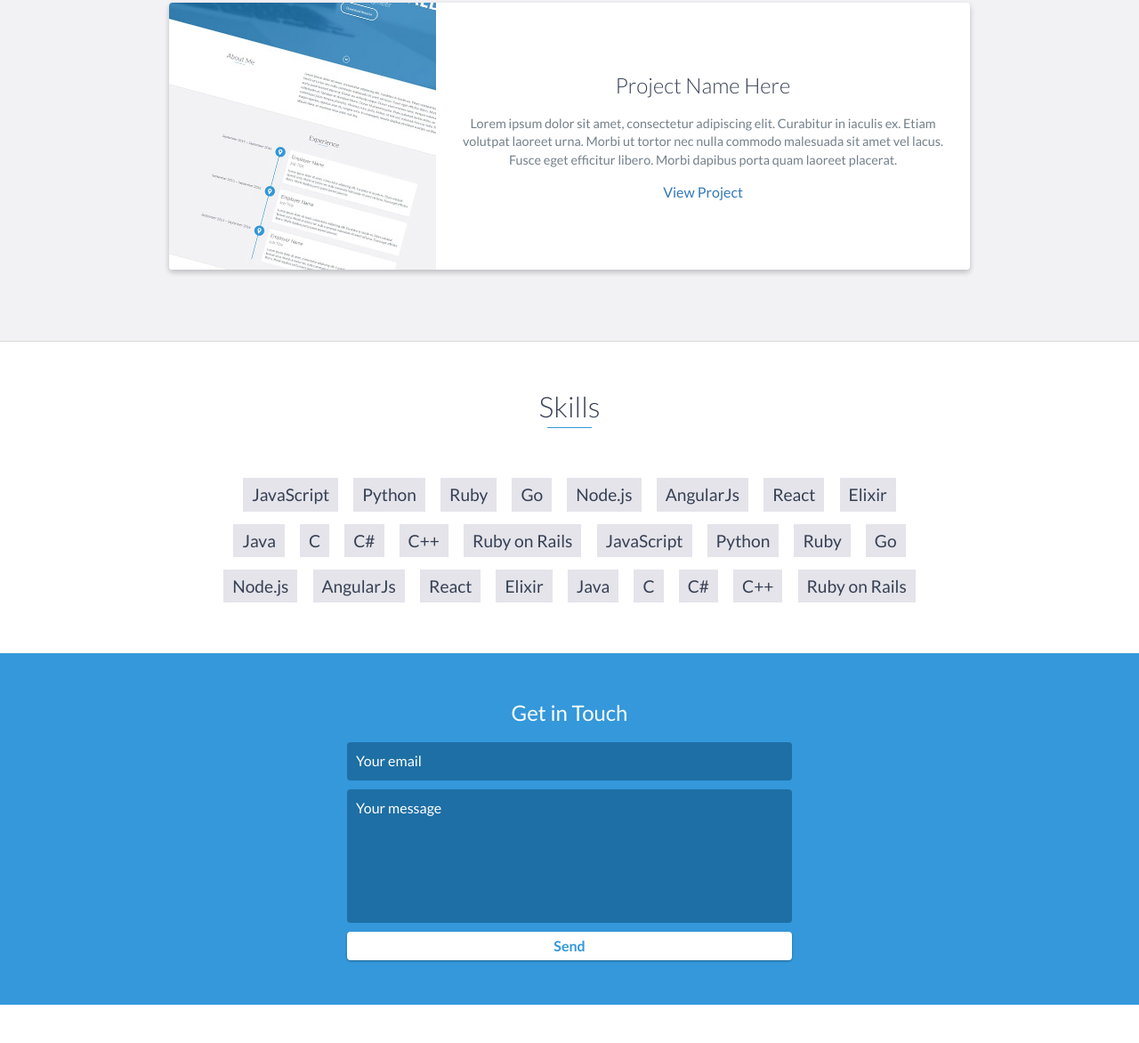
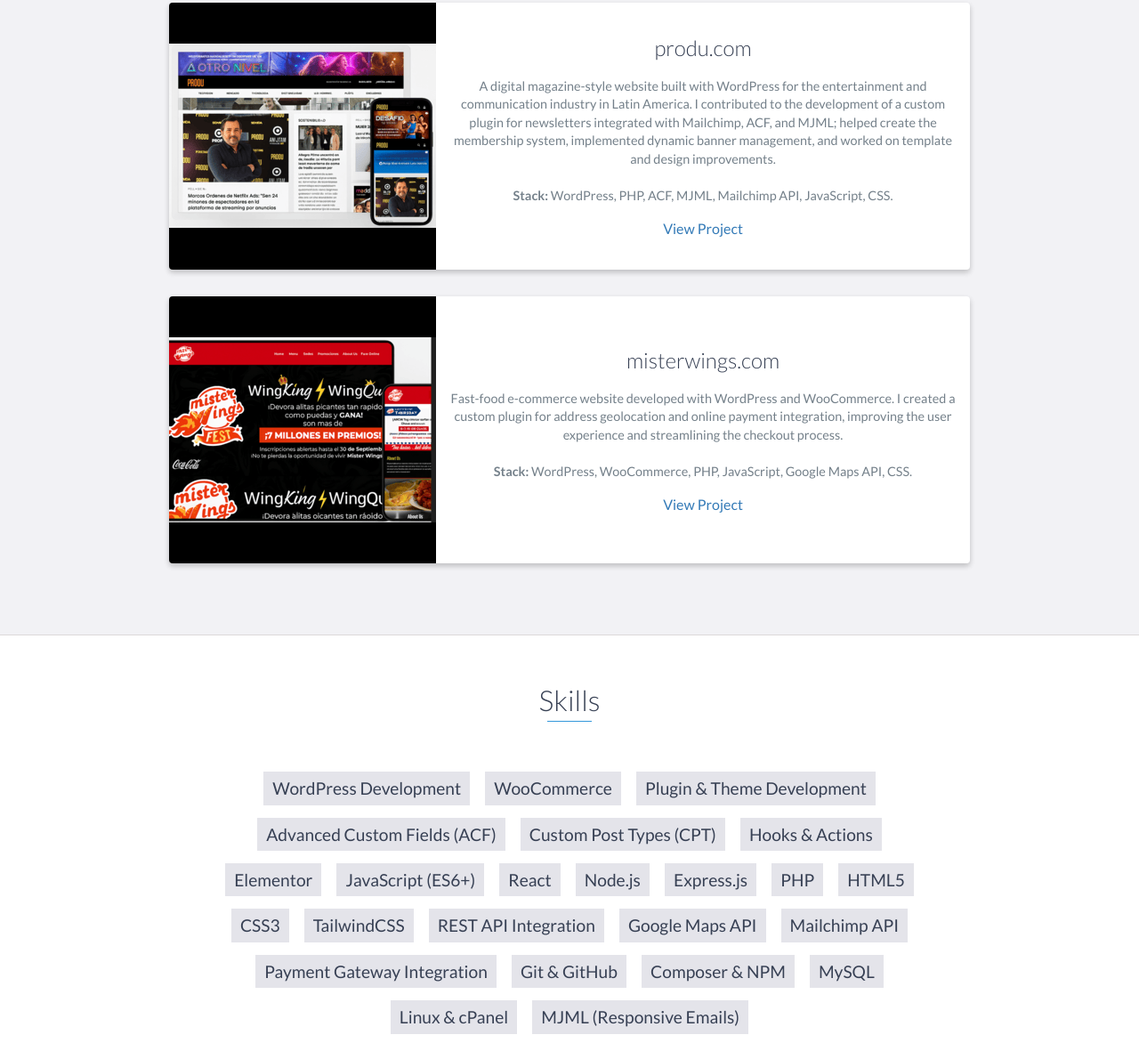
Before and after one commit to cristian-collazos/devportfolio, a website: page index.html in a window 1280 px wide. Shown: the part 5493-6665 px from the top of the page at 89% size. Drawn offline with nearby package versions, Linux system fonts and the light colour scheme.

Commit message:
Correcciones

```diff
--- a/index.html
+++ b/index.html
@@ -214,13 +214,16 @@
         <div class="row">
             <div class="project shadow-large">
                 <div class="project-image">
-                        <img src="images/project.jpg" />
+                    <img src="images/netexpertos.png" />
                 </div>
                 <!-- End .project-image -->
                 <div class="project-info">
-                        <h3>Project Name Here</h3>
+                    <h3>accesorioscomputacion.cl</h3>
                     <p>
-                            Lorem ipsum dolor sit amet, consectetur adipiscing elit. Curabitur in iaculis ex. Etiam volutpat laoreet urna. Morbi ut tortor nec nulla commodo malesuada sit amet vel lacus. Fusce eget efficitur libero. Morbi dapibus porta quam laoreet placerat.
+                        I handled the full implementation of the website using WooCommerce, the Woodmart theme, and Elementor.
+                        I developed custom plugins for payment and shipping methods, integrated the WooCommerce API for POS connections,
+                        and created plugins for electronic invoicing, Bluexpress, and MercadoPago.
+                        Additionally, I worked on improving the site's security and caching using Cloudflare and LiteSpeed.
                     </p>
                     <a href="#">View Project</a>
                 </div>
@@ -230,13 +233,37 @@
 
             <div class="project shadow-large">
                 <div class="project-image">
-                        <img src="images/project.jpg" />
+                    <img src="images/produ.png"/>
                 </div>
                 <!-- End .project-image -->
                 <div class="project-info">
-                        <h3>Project Name Here</h3>
+                    <h3>produ.com</h3>
                     <p>
-                            Lorem ipsum dolor sit amet, consectetur adipiscing elit. Curabitur in iaculis ex. Etiam volutpat laoreet urna. Morbi ut tortor nec nulla commodo malesuada sit amet vel lacus. Fusce eget efficitur libero. Morbi dapibus porta quam laoreet placerat.
+                        A digital magazine-style website built with WordPress for the entertainment and communication industry in Latin America.
+                        I contributed to the development of a custom plugin for newsletters integrated with Mailchimp, ACF, and MJML;
+                        helped create the membership system, implemented dynamic banner management, and worked on template and design improvements.
+                        <br><br>
+                        <strong>Stack:</strong> WordPress, PHP, ACF, MJML, Mailchimp API, JavaScript, CSS.
+                    </p>
+                    <a href="#">View Project</a>
+                </div>
+                <!-- End .project-info -->
+            </div>
+            <!-- End .project -->
+
+            <div class="project shadow-large">
+                <div class="project-image">
+                    <img src="images/misterwings.png"/>
+                </div>
+                <!-- End .project-image -->
+                <div class="project-info">
+                    <h3>misterwings.com</h3>
+                    <p>
+                        Fast-food e-commerce website developed with WordPress and WooCommerce.
+                        I created a custom plugin for address geolocation and online payment integration,
+                        improving the user experience and streamlining the checkout process.
+                        <br><br>
+                        <strong>Stack:</strong> WordPress, WooCommerce, PHP, JavaScript, Google Maps API, CSS.
                     </p>
                     <a href="#">View Project</a>
                 </div>
@@ -251,33 +278,33 @@
     <div id="skills">
         <h2 class="heading">Skills</h2>
         <ul>
-            <li>JavaScript</li>
-            <li>Python</li>
-            <li>Ruby</li>
-            <li>Go</li>
+        <li>WordPress Development</li>
+        <li>WooCommerce</li>
+        <li>Plugin & Theme Development</li>
+        <li>Advanced Custom Fields (ACF)</li>
+        <li>Custom Post Types (CPT)</li>
+        <li>Hooks & Actions</li>
+        <li>Elementor</li>
+        <li>JavaScript (ES6+)</li>
+        <li>React</li>
         <li>Node.js</li>
-            <li>AngularJs</li>
-            <li>React</li>
-            <li>Elixir</li>
-            <li>Java</li>
-            <li>C</li>
-            <li>C#</li>
-            <li>C++</li>
-            <li>Ruby on Rails</li>
-            <li>JavaScript</li>
-            <li>Python</li>
-            <li>Ruby</li>
-            <li>Go</li>
-            <li>Node.js</li>
-            <li>AngularJs</li>
-            <li>React</li>
-            <li>Elixir</li>
-            <li>Java</li>
-            <li>C</li>
-            <li>C#</li>
-            <li>C++</li>
-            <li>Ruby on Rails</li>
+        <li>Express.js</li>
+        <li>PHP</li>
+        <li>HTML5</li>
+        <li>CSS3</li>
+        <li>TailwindCSS</li>
+        <li>REST API Integration</li>
+        <li>Google Maps API</li>
+        <li>Mailchimp API</li>
+        <li>Payment Gateway Integration</li>
+        <li>Git & GitHub</li>
+        <li>Composer & NPM</li>
+        <li>MySQL</li>
+        <li>Linux & cPanel</li>
+        <li>MJML (Responsive Emails)</li>
         </ul>
+
+
     </div>
     <!-- End #skills -->
 
```
Also changed, not shown: index-es.html (+69 -18 lines), images/misterwings.png (added), images/netexpertos.png (added), images/produ.png (added). Lines whose indentation alone changed are shown as unchanged.
